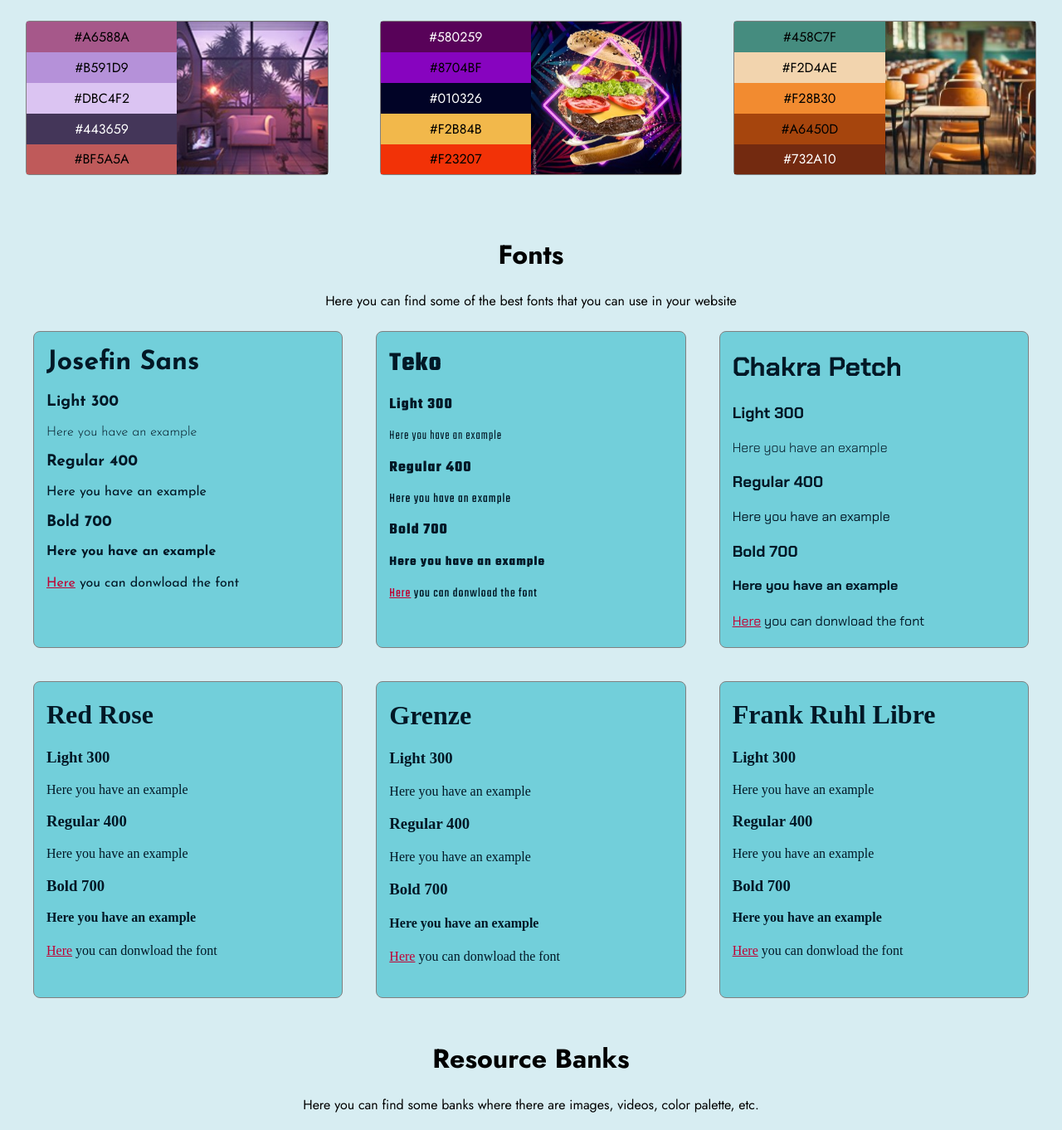
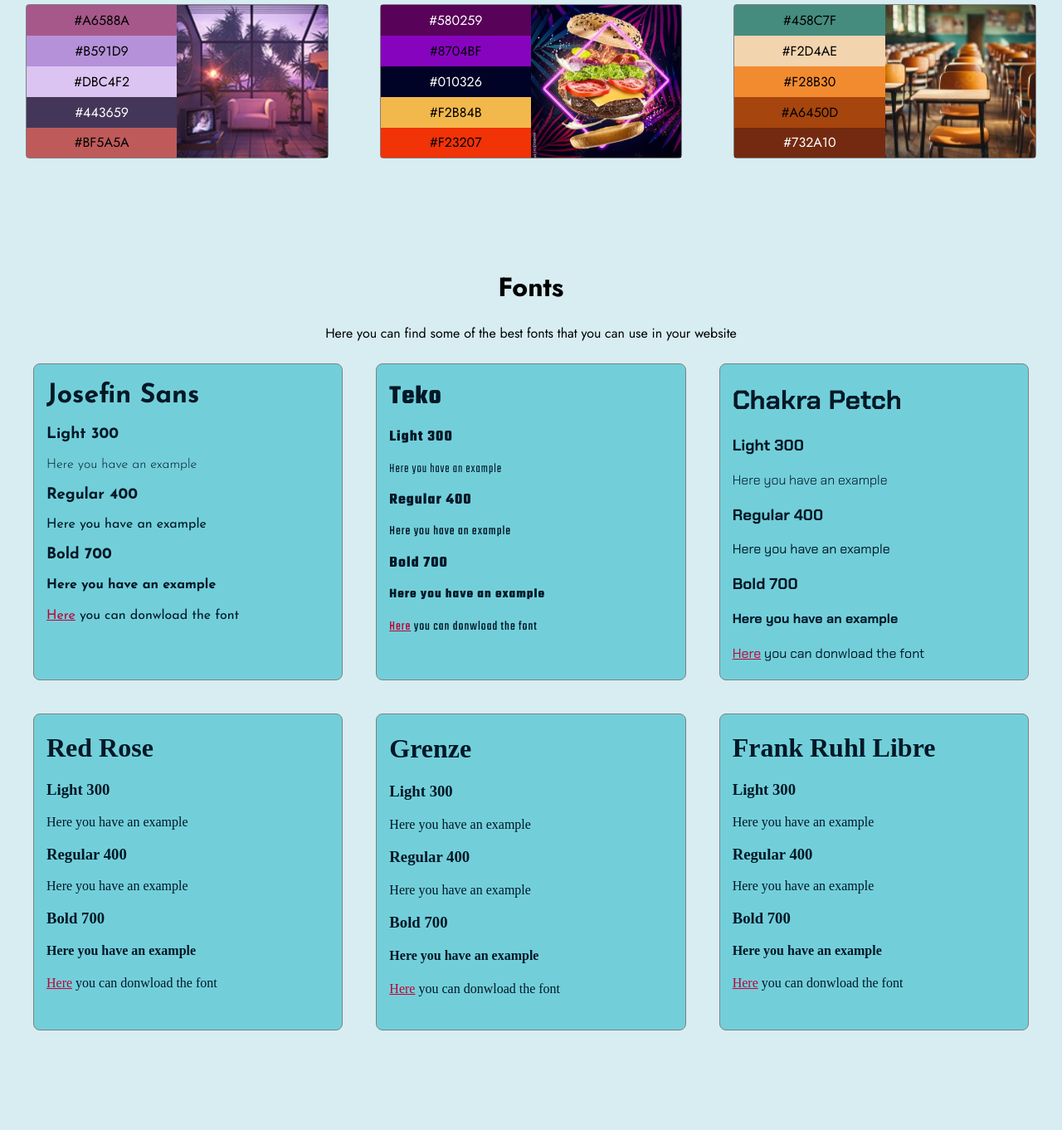
Before and after one commit to RS-Hades/ChallengeProjectTwo, a plain HTML site: page index.html in a window 1280 px wide. Shown: the part 466-1828 px from the top of the page at 83% size. Drawn offline with Linux system fonts and the light colour scheme; a web font is replaced by a local one.

Commit message:
Fix the error

```diff
--- a/index.css
+++ b/index.css
@@ -41,9 +41,8 @@ span a:hover {
 
 main {
     position: relative;
-    top: 100px;
     width: 100%;
-    padding-top: 10px;
+    padding-top: 90px;
 }
 main h1, p {
     text-align: center;
--- a/index.html
+++ b/index.html
@@ -122,7 +122,7 @@
             </div>
 
 
-            <h1 id="Part-of-fonts" style="margin-top: 50px">Fonts</h1>
+            <h1 id="Part-of-fonts" style="padding-top: 88px">Fonts</h1>
             <p style="text-align: center; margin-left: 10px; margin-right: 10px;">Here you can find some of the best fonts that you can use in your website</p>
             <div class="container-2">
                 <div class="box-txt">
@@ -202,7 +202,7 @@
 
 
 
-            <h1 id="Part-of-resources" style="margin-top: 50px">Resource Banks</h1>
+            <h1 id="Part-of-resources" style="padding-top: 88px">Resource Banks</h1>
             <p style="text-align: center; margin-left: 10px; margin-right: 10px;">Here you can find some banks where there are images, videos, color palette, etc.</p>
             <div class="container-3">
 
```
